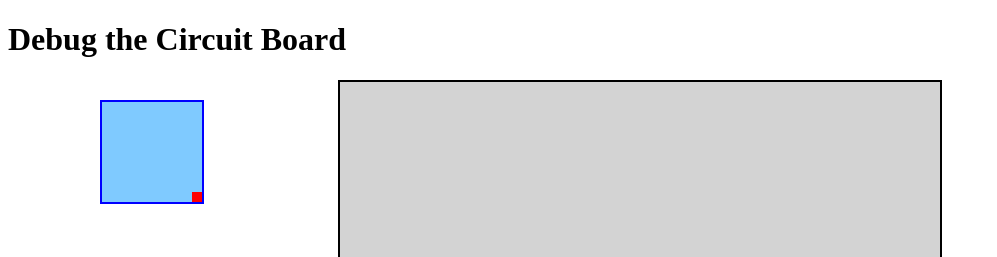
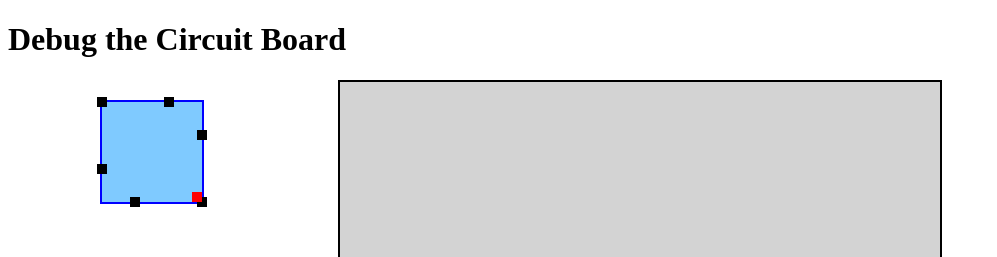
Before and after one commit to NainAbdi/board_simulator, a React (Vite) app: page / in a window 1280 px wide. Both pictures are taken after a click on the button "Add Instance". Shown: the top 257 px of the page, without its empty margins (0-997 px from the left). Built offline with nearby package versions, Linux system fonts and the light colour scheme.

Commit message:
PortsCompleted

```diff
--- a/src/components/Pad.tsx
+++ b/src/components/Pad.tsx
@@ -8,8 +8,8 @@ type PadProps = {
 };
 
 const Pad: React.FC<PadProps> = ({ position, size, maxPorts }) => {
-  const [currentposition, setPosition] = useState({ x: 100, y: 100 });
-  const [currentsize, setSize] = useState({ width: 100, height: 100 });
+  const [currentposition, setPosition] = useState(position);
+  const [currentsize, setSize] = useState(size);
   const [isDragging, setIsDragging] = useState(false);
   const [isResizing, setIsResizing] = useState(false);
   const [offset, setOffset] = useState({ x: 0, y: 0 });
@@ -56,6 +56,45 @@ const Pad: React.FC<PadProps> = ({ position, size, maxPorts }) => {
     };
   }, [isDragging, isResizing]);
 
+  // Calculate positions of the ports along the pad's borders
+  const calculatePortPositions = () => {
+      const positions = [];
+      const { width, height } = currentsize;
+      const perimeter = 2 * (width + height); // Total perimeter of the pad
+      const spacing = perimeter / maxPorts; // Distance between each port
+
+      for (let i = 0; i < maxPorts; i++) {
+          const distance = i * spacing;
+          let x = 0;
+          let y = 0;
+
+          // Determine the port's position based on distance along the perimeter
+          if (distance < width) {
+              // Top edge
+              x = distance;
+              y = 0;
+          } else if (distance < width + height) {
+              // Right edge
+              x = width;
+              y = distance - width;
+          } else if (distance < 2 * width + height) {
+              // Bottom edge
+              x = 2 * width + height - distance;
+              y = height;
+          } else {
+              // Left edge
+              x = 0;
+              y = perimeter - distance;
+          }
+
+          positions.push({ x, y }); // Add calculated position to the array
+      }
+
+      return positions;
+  };
+
+  const portPositions = calculatePortPositions(); // Get the positions of the ports
+
   return (
     <div>
       <div
@@ -68,6 +107,21 @@ const Pad: React.FC<PadProps> = ({ position, size, maxPorts }) => {
         }}
         onMouseDown={handleMouseDown}
       >
+
+        {portPositions.map((port, index) => (
+          <div
+            key={index}
+            className="port"
+            style={{
+              position: 'absolute',
+              width: 10,
+              height: 10,
+              backgroundColor: 'black',
+              left: port.x - 5, // Offset to center the square
+              top: port.y - 5,  // Offset to center the square
+            }}
+              />
+            ))}
         <div
           className="resizer"
           onMouseDown={handleResizeMouseDown}
--- a/src/components/PadManager.tsx
+++ b/src/components/PadManager.tsx
@@ -17,13 +17,19 @@ const PadManager = () => {
             id: instances.length, // Assign a unique ID
             position: { x: 100, y: 100 }, // Default starting position
             size: { width: 100, height: 100 }, // Default size
-            maxPorts: 2, // Default maximum ports
+            maxPorts: 6, // Default maximum ports
         };
         setInstances([...instances, newInstance]); // Add the new instance
     };
+
+     const deleteInstance = (index: number) => {
+        setInstances(instances.filter((_, i) => i !== index));
+      };
+
     return (
         <div>
             <button onClick={addInstance}>Add Instance</button>
+
             {instances.map((instance, index) => (
             <Pad
                 key={instance.id}
```
